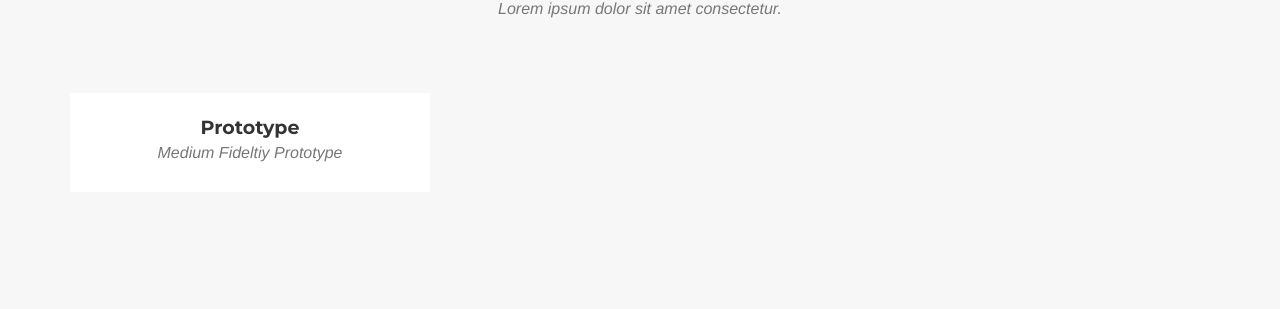
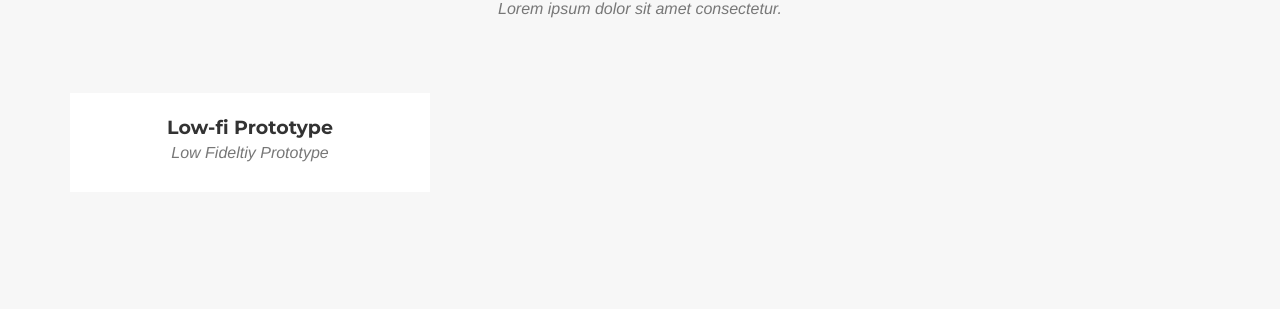
Before and after one commit to stranger-uos/stranger-uos.github.io, a Jekyll site: the page built from _posts/2014-07-18-project-1.markdown, in a window 1280 px wide and 900 px high, scrolled down 1616 px. Shown: the part 144-453 px from the top of the window. Built offline with Jekyll 4.4.1, drawn with Linux system fonts in a browser that asks for light colours; some web fonts are replaced; some of the changed lines change nothing that is shown.

Commit message:
low-fi prototype cnrk

```diff
--- a/_posts/2014-07-18-project-1.markdown
+++ b/_posts/2014-07-18-project-1.markdown
@@ -1,9 +1,24 @@
 ---
-title: Prototype
+title: Low-fi Prototype
+subtitle: Low Fideltiy Prototype
+layout: default
+modal-id: 1
+date: 2019-10-28
+img: post_medium_fi.png
+thumbnail: post_medium_fi_thumbnail.jpg
+alt: image-alt
+project-date: October 2019
+category: App prototype
+description: 저기요 서비스의 Low Fidelity 프로토타입입니다. 저기요는 외국에서의 생활을 처음 시작하는 사람들이 잘못 또는 오래된 정보로 인해 겪는 문제를 해결하고자 기획하게 되었습니다.
+readme-link: https://github.com/stranger-uos/stranger-uos.github.io/blob/master/_data/readme/medium_fidelity.md
+---
+
+---
+title: Medium-fi Prototype
 subtitle: Medium Fideltiy Prototype
 layout: default
-modal-id: 1
-date: 2019-11-17
+modal-id: 2
+date: 2019-11-18
 img: post_medium_fi.png
 thumbnail: post_medium_fi_thumbnail.jpg
 alt: image-alt
```
